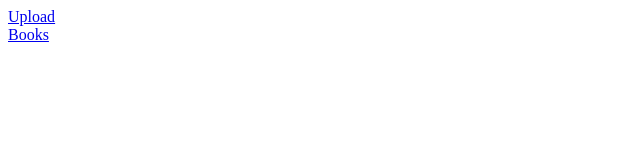
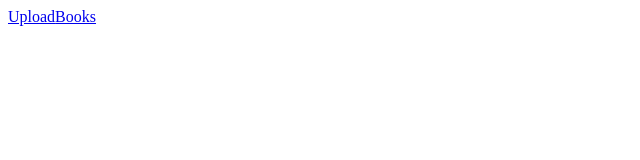
Before and after one commit to milky2028/web-reader, a SvelteKit app: page /books in a window 1280 px wide. Shown: the top 160 px of the page, without its empty margins (0-640 px from the left). Built offline with nearby package versions, Linux system fonts and the light colour scheme.

Commit message:
yeah this

```diff
--- /dev/null
+++ b/src/routes/+layout.svelte
@@ -0,0 +1,3 @@
+<div><a href="/">Upload</a><a href="/books">Books</a></div>
+
+<slot />
--- a/src/routes/books/+page.svelte
+++ b/src/routes/books/+page.svelte
@@ -36,8 +36,6 @@
 	});
 </script>
 
-<div><a href="/">Upload</a></div>
-<div><a href="/books">Books</a></div>
 {#each savedBooks as book (book.name)}
 	<a href="/book/{book.name}/page/{book.firstPage}">
 		<img src={book.url} loading="lazy" alt="" width="200" />
```
